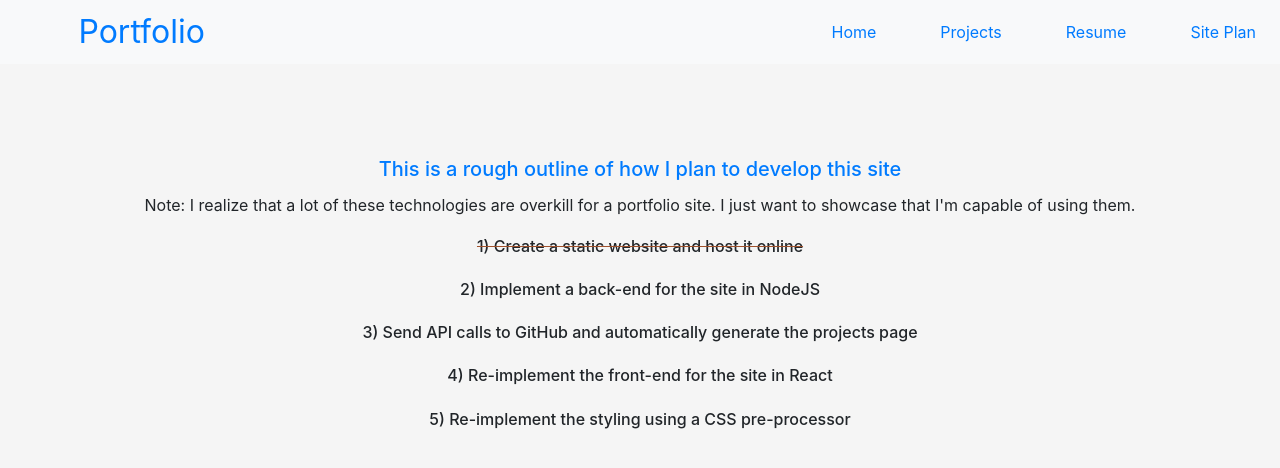
After one commit to dan032/Portfolio, a PHP site: page /site_plan.html in a window 1280 px wide. The commit adds this page. Shown: the top 468 px of the page. Run offline with PHP 8.4, Linux system fonts and the light colour scheme; some libraries are stand-ins or nearby versions.

Commit message:
Added a page that outlines a rough outline for the steps I want to carry out to develop site.

```diff
--- a/header.html
+++ b/header.html
@@ -16,6 +16,9 @@
             <li class="nav-item">
                 <a id = "resume-link" class="nav-link" href="./resume.html">Resume</a>
             </li>
+            <li class="nav-item">
+                <a id = "plan-link" class="nav-link" href="./site_plan.html">Site Plan</a>
+            </li>
         </ul>
     </div>
 
--- a/scripts/main.js
+++ b/scripts/main.js
@@ -11,28 +11,29 @@ const Renderer = (function () {
         if (window.location.hostname === 'localhost'){
             prefix = "/site";
         }
-
         if(window.location.pathname === `${prefix}/home.html` || window.location.pathname === '/'){
             toggleHeader("home-link");
-            showBody();
         }
         else if(window.location.pathname === `${prefix}/projects.html`){
             toggleHeader("projects-link");
-            showBody();
         }
         else if (window.location.pathname === `${prefix}/resume.html`){
             toggleHeader("resume-link");
-            showBody();
         }
+        else if (window.location.pathname === `${prefix}/site_plan.html`){
+            toggleHeader("plan-link");
+        }
+
+        showBody();
     };
 
-    // Toggles which header button is active, and alters the URL to prevent the user from loading the page again
+    // Toggles which header button is active
     const toggleHeader = (id) => {
         let link = document.getElementById(id);
         link.classList.toggle("active");
-        link.setAttribute("href", "#");
     };
 
+    // Activates Fade In effect for the page
     const showBody = () =>{
         $('body').fadeIn(500)
     };
--- /dev/null
+++ b/site_plan.html
@@ -0,0 +1,48 @@
+<!DOCTYPE html>
+<html lang="en">
+<head>
+    <meta charset="UTF-8">
+    <meta name="description" content="Daniel Butt's Portfolio Website">
+    <meta name="viewport" content="width=device-width, initial-scale=1">
+    <title>Daniel Butts' Portfolio</title>
+    <link rel="stylesheet" href="https://stackpath.bootstrapcdn.com/bootstrap/4.3.1/css/bootstrap.min.css"
+          integrity="sha384-ggOyR0iXCbMQv3Xipma34MD+dH/1fQ784/j6cY/iJTQUOhcWr7x9JvoRxT2MZw1T" crossorigin="anonymous">
+    <link rel="stylesheet" href="./style/main.css">
+</head>
+<body>
+<div id="main-menu"></div>
+
+    <div class="container">
+        <h5>This is a rough outline of how I plan to develop this site</h5>
+        <p>Note: I realize that a lot of these technologies are overkill for a portfolio site. I just
+        want to showcase that I'm capable of using them.</p>
+        <div class="plan-container">
+            <div class="plan-item">
+                <h6 class="finished">1) Create a static website and host it online</h6>
+            </div>
+            <div class="plan-item">
+                <h6>2) Implement a back-end for the site in NodeJS</h6>
+            </div>
+            <div class="plan-item">
+                <h6>3) Send API calls to GitHub and automatically generate the projects page</h6>
+            </div>
+            <div class="plan-item">
+                <h6>4) Re-implement the front-end for the site in React</h6>
+            </div>
+            <div class="plan-item">
+                <h6>5) Re-implement the styling using a CSS pre-processor</h6>
+            </div>
+
+        </div>
+    </div>
+
+
+
+
+<script src="https://unpkg.com/jam-icons/js/jam.min.js"></script>
+<script src="https://code.jquery.com/jquery-3.4.1.min.js" integrity="sha256-CSXorXvZcTkaix6Yvo6HppcZGetbYMGWSFlBw8HfCJo=" crossorigin="anonymous"></script>
+<script src="https://cdnjs.cloudflare.com/ajax/libs/popper.js/1.14.7/umd/popper.min.js" integrity="sha384-UO2eT0CpHqdSJQ6hJty5KVphtPhzWj9WO1clHTMGa3JDZwrnQq4sF86dIHNDz0W1" crossorigin="anonymous"></script>
+<script src="https://stackpath.bootstrapcdn.com/bootstrap/4.3.1/js/bootstrap.min.js" integrity="sha384-JjSmVgyd0p3pXB1rRibZUAYoIIy6OrQ6VrjIEaFf/nJGzIxFDsf4x0xIM+B07jRM" crossorigin="anonymous"></script>
+<script src="./scripts/main.js"></script>
+</body>
+</html>
--- a/style/main.css
+++ b/style/main.css
@@ -124,6 +124,20 @@
         text-align: left;
     }
 
+    .plan-container{
+        display: flex;
+        flex-direction: column;
+        align-items: center;
+    }
+    .plan-item{
+        margin-bottom: 1em;
+    }
+
+    .finished{
+        text-decoration: line-through sienna;
+    }
+
+
 }
 
 @media screen and (min-width: 650px){
```
